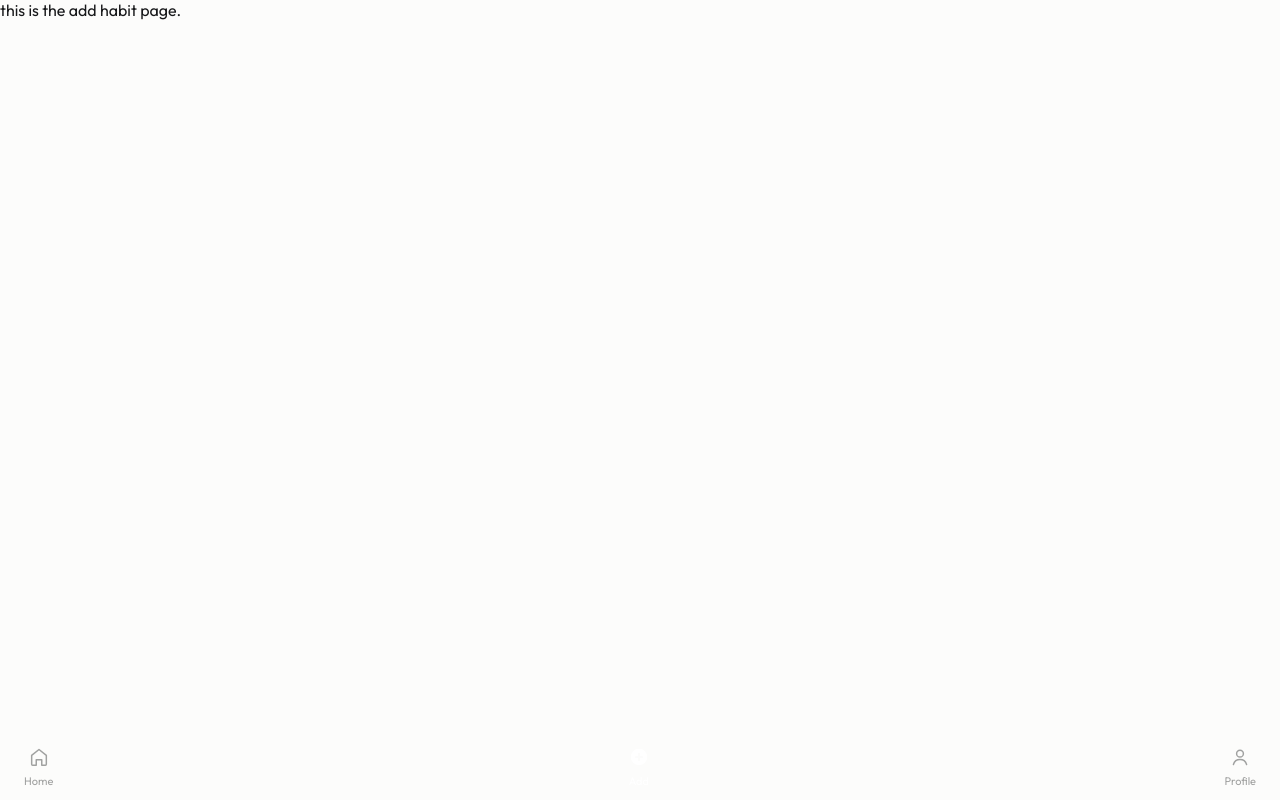
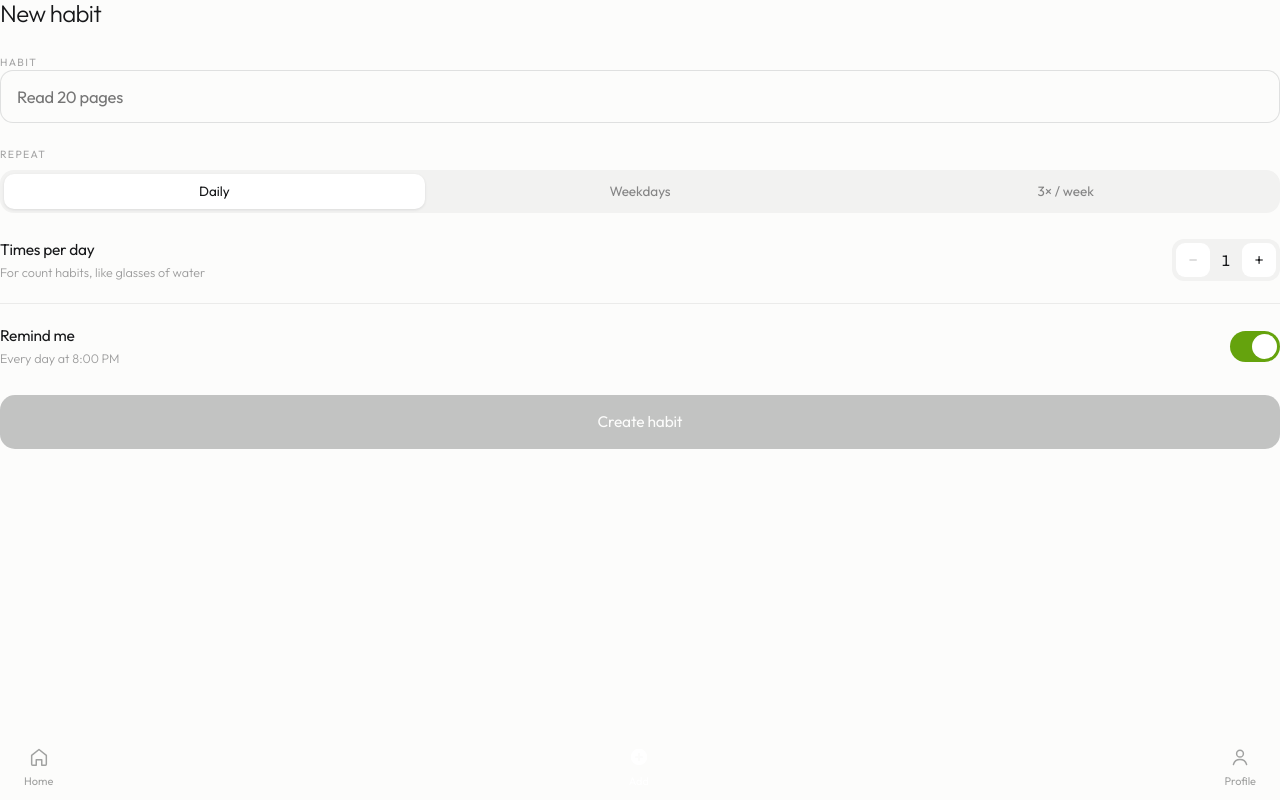
Before and after one commit to lmohade3l/streaks, a Next.js app: page /add in a window 1280 px wide. Built offline with nearby package versions, Linux system fonts and the light colour scheme.

Commit message:
wip: turning add habit modal to a page

```diff
--- /dev/null
+++ b/app/add/Add.module.css
@@ -0,0 +1,208 @@
+.scrim {
+  position: absolute;
+  inset: 0;
+  border: none;
+  padding: 0;
+  width: 100%;
+  background: var(--scrim);
+  animation: fade-in 0.22s both;
+}
+
+.scrimClosing {
+  animation: fade-out 0.22s both;
+}
+
+.sheet {
+  position: absolute;
+  left: 0;
+  right: 0;
+  bottom: 0;
+  background: var(--card);
+  border-radius: 26px 26px 0 0;
+  padding: 11px var(--gutter) calc(30px + env(safe-area-inset-bottom));
+  box-shadow: var(--shadow-sheet);
+  max-height: 88%;
+  overflow-y: auto;
+  animation: sheet-up 0.32s var(--ease-sheet) both;
+}
+
+.sheetClosing {
+  animation: sheet-down 0.32s var(--ease-sheet) both;
+}
+
+.grabber {
+  width: 36px;
+  height: 4px;
+  border-radius: 99px;
+  background: var(--ink-13);
+  margin: 0 auto 20px;
+}
+
+.head {
+  display: flex;
+  align-items: center;
+  justify-content: space-between;
+  margin-bottom: 24px;
+}
+
+.headTitle {
+  margin: 0;
+  font-size: 24px;
+  font-weight: 300;
+  line-height: 1.1;
+  letter-spacing: -0.03em;
+}
+
+.label {
+  font-size: 10.5px;
+  font-weight: 400;
+  line-height: 1;
+  letter-spacing: 0.13em;
+  text-transform: uppercase;
+  color: var(--ink-38);
+  margin-bottom: 10px;
+}
+
+.labelRepeat {
+  margin-top: 26px;
+}
+
+.input {
+  width: 100%;
+  border: 1px solid var(--ink-12);
+  background: var(--surface);
+  border-radius: 13px;
+  padding: 15px 16px;
+  /* 16px+ keeps iOS from zooming the viewport on focus. Do not shrink. */
+  font-size: 16.5px;
+  font-weight: 400;
+  line-height: 1;
+  letter-spacing: -0.015em;
+  color: var(--ink);
+  transition: border-color 0.2s;
+}
+
+.input:focus {
+  border-color: var(--accent);
+}
+
+.segments {
+  display: flex;
+  gap: 5px;
+  background: var(--ink-045);
+  padding: 4px;
+  border-radius: 14px;
+}
+
+.segment {
+  flex: 1;
+  border: none;
+  border-radius: 10px;
+  padding: 11px 0;
+  background: transparent;
+  color: var(--ink-50);
+  font-size: 13.5px;
+  font-weight: 400;
+  line-height: 1;
+  cursor: pointer;
+  transition: background 0.2s, color 0.2s;
+}
+
+.segmentOn {
+  background: var(--card);
+  color: var(--ink);
+  box-shadow: var(--shadow-segment);
+}
+
+.settingRow {
+  display: flex;
+  align-items: center;
+  justify-content: space-between;
+  gap: 14px;
+  margin-top: 26px;
+}
+
+.settingRowRule {
+  margin: 22px 0 28px;
+  padding-top: 22px;
+  border-top: 1px solid var(--ink-07);
+}
+
+.settingLabel {
+  font-size: 15.5px;
+  font-weight: 400;
+  line-height: 1.2;
+  letter-spacing: -0.015em;
+}
+
+.settingHint {
+  margin-top: 5px;
+  font-size: 12.5px;
+  font-weight: 300;
+  line-height: 1.35;
+  color: var(--ink-42);
+}
+
+.stepper {
+  display: flex;
+  align-items: center;
+  gap: 3px;
+  background: var(--ink-045);
+  border-radius: 12px;
+  padding: 4px;
+}
+
+.stepperKey {
+  --tap-w: 37px;
+  width: 34px;
+  height: 34px;
+  border: none;
+  border-radius: 9px;
+  background: var(--card);
+  font-size: 18px;
+  font-weight: 300;
+  line-height: 1;
+  color: var(--ink);
+  cursor: pointer;
+}
+
+.stepperKey:disabled {
+  color: var(--ink-25);
+  cursor: not-allowed;
+}
+
+.stepperValue {
+  min-width: 26px;
+  text-align: center;
+  font-size: 15px;
+  font-weight: 400;
+  line-height: 1;
+  font-variant-numeric: tabular-nums;
+}
+
+.toggle {
+  width: 50px;
+  height: 31px;
+  flex: none;
+  border-radius: 99px;
+  border: none;
+  padding: 3px;
+  background: var(--ink-14);
+  cursor: pointer;
+  display: flex;
+  justify-content: flex-start;
+  transition: background 0.22s;
+}
+
+.toggleOn {
+  background: var(--accent);
+  justify-content: flex-end;
+}
+
+.knob {
+  width: 25px;
+  height: 25px;
+  border-radius: 99px;
+  background: #fff;
+  box-shadow: var(--knob);
+}
--- a/app/add/page.tsx
+++ b/app/add/page.tsx
@@ -1,5 +1,129 @@
+'use client'
+
+import Button from "@/components/ui/Button";
+import { Draft, Frequency } from "@/lib/types";
+import { useState } from "react";
+import s from './Add.module.css'
+import { createHabit } from "@/lib/store";
+
+const EMPTY_DRAFT: Draft = { name: '', freq: 'Daily', target: 1, reminder: true };
+
+const FREQUENCIES: Frequency[] = ['Daily', 'Weekdays', '3× / week'];
+const MIN_TARGET = 1;
+const MAX_TARGET = 12;
+const SHEET_MS = 320;
+
 export default function Add() {
-    return(
-        <div>this is the add habit page.</div>
+    const [draft, setDraft] = useState<Draft>(EMPTY_DRAFT);
+
+    const nameOk = draft.name.trim().length > 0;
+    const patch = (next: Partial<Draft>) => setDraft((current) => ({ ...current, ...next }));
+
+    return (
+        <div>
+            <div className={s.head}>
+                <h2 id="new-habit-title" className={s.headTitle}>
+                    New habit
+                </h2>
+            </div>
+
+            <form
+                onSubmit={(event) => {
+                    event.preventDefault();
+                    if (nameOk) createHabit({ ...draft, name: draft.name.trim() });
+                }}
+            >
+                <label className={s.label} htmlFor="habit-name">
+                    Habit
+                </label>
+                <input
+                    id="habit-name"
+                    className={s.input}
+                    type="text"
+                    value={draft.name}
+                    onChange={(event) => patch({ name: event.target.value })}
+                    placeholder="Read 20 pages"
+                    autoComplete="off"
+                    enterKeyHint="done"
+                />
+
+                <div className={`${s.label} ${s.labelRepeat}`} id="repeat-label">
+                    Repeat
+                </div>
+                <div className={s.segments} role="group" aria-labelledby="repeat-label">
+                    {FREQUENCIES.map((freq) => (
+                        <button
+                            key={freq}
+                            type="button"
+                            className={`${s.segment} ${draft.freq === freq ? s.segmentOn : ''}`}
+                            aria-pressed={draft.freq === freq}
+                            onClick={() => patch({ freq })}
+                        >
+                            {freq}
+                        </button>
+                    ))}
+                </div>
+
+                <div className={s.settingRow}>
+                    <div>
+                        <div className={s.settingLabel} id="target-label">
+                            Times per day
+                        </div>
+                        <div className={s.settingHint}>For count habits, like glasses of water</div>
+                    </div>
+                    <div className={s.stepper}>
+                        <button
+                            type="button"
+                            className={`${s.stepperKey} tapTarget`}
+                            aria-label="One fewer time per day"
+                            disabled={draft.target <= MIN_TARGET}
+                            onClick={() => patch({ target: Math.max(MIN_TARGET, draft.target - 1) })}
+                        >
+                            &#8722;
+                        </button>
+                        <div className={s.stepperValue} aria-live="polite" aria-labelledby="target-label">
+                            {draft.target}
+                        </div>
+                        <button
+                            type="button"
+                            className={`${s.stepperKey} tapTarget`}
+                            aria-label="One more time per day"
+                            disabled={draft.target >= MAX_TARGET}
+                            onClick={() => patch({ target: Math.min(MAX_TARGET, draft.target + 1) })}
+                        >
+                            +
+                        </button>
+                    </div>
+                </div>
+
+                <div className={`${s.settingRow} ${s.settingRowRule}`}>
+                    <div>
+                        <div className={s.settingLabel}>Remind me</div>
+                        <div className={s.settingHint}>
+                            {draft.reminder ? 'Every day at 8:00 PM' : 'No notification'}
+                        </div>
+                    </div>
+                    {/* TODO(reminders): this only stores the preference. Scheduling needs
+                Notification permission + a push subscription; see lib/store.ts. */}
+                    <button
+                        type="button"
+                        role="switch"
+                        aria-checked={draft.reminder}
+                        aria-label="Remind me"
+                        className={`${s.toggle} ${draft.reminder ? s.toggleOn : ''} tapTarget`}
+                        onClick={() => patch({ reminder: !draft.reminder })}
+                    >
+                        <span className={s.knob} />
+                    </button>
+                </div>
+
+                <Button
+                    type="submit"
+                    disabled={!nameOk}
+                >
+                    Create habit
+                </Button>
+            </form>
+        </div>
     )
 }
```
Also changed, not shown: 1 other file (tests, documents, lock files or other folders).
